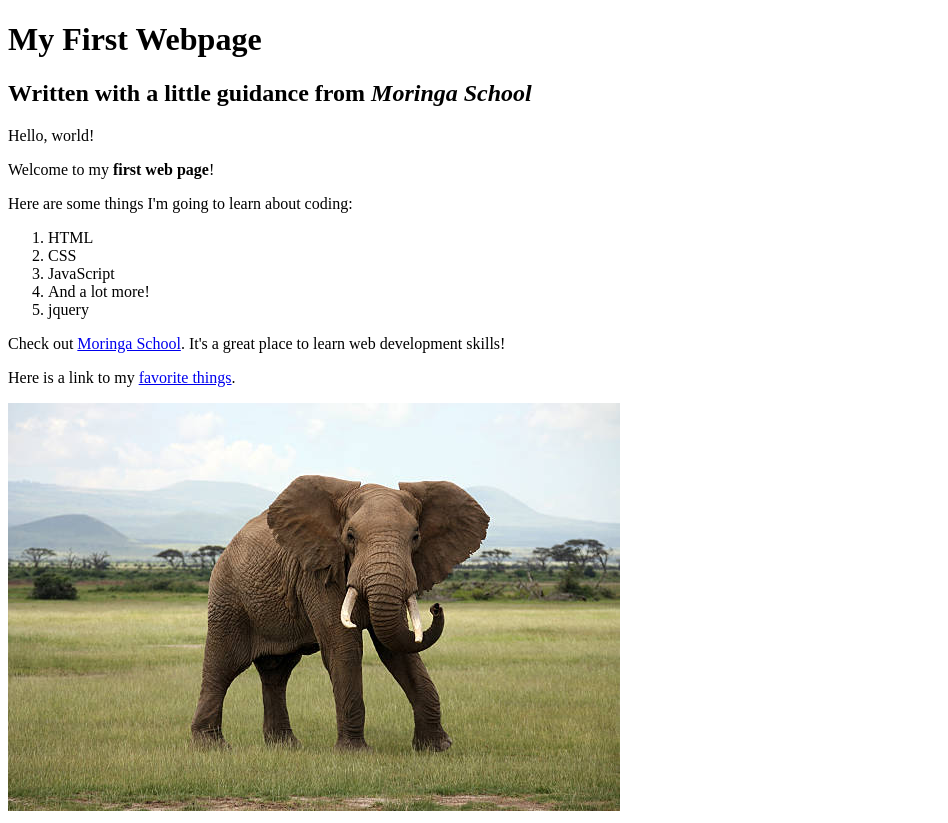
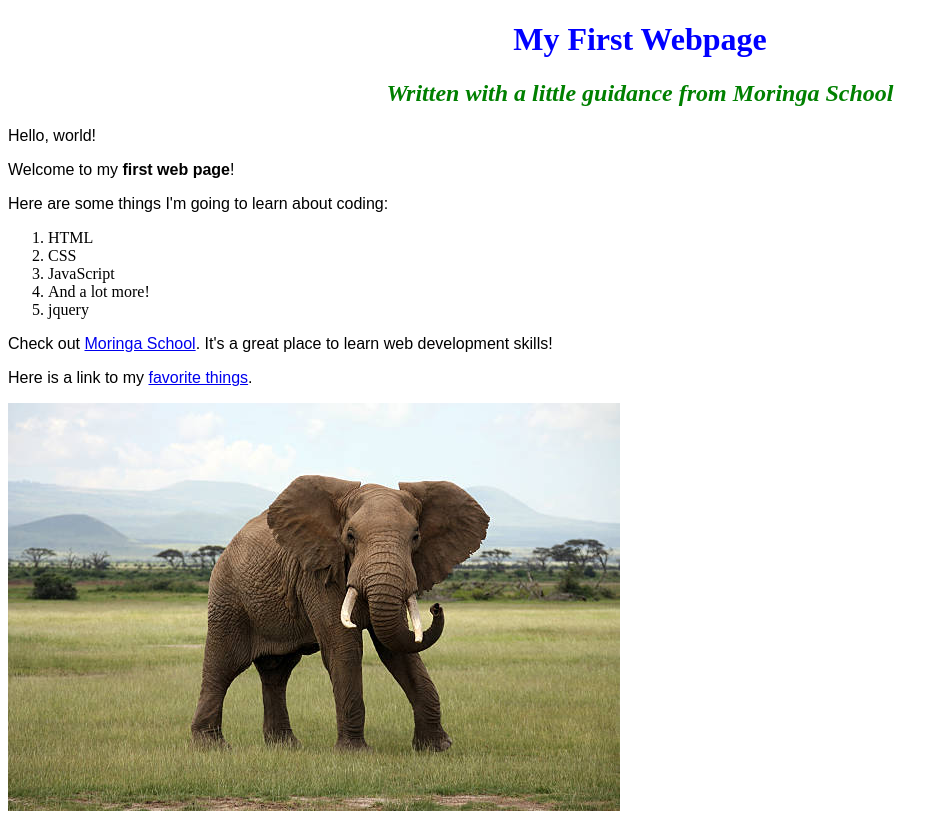
Before and after one commit to yussufAhmed12/fast-web-page, a plain HTML site: page index.html in a window 1280 px wide. Shown: the whole page, without its empty margins (0-948 px from the left). Drawn offline with Linux system fonts and the light colour scheme.

Commit message:
change my-first-webpage.html to index.html

```diff
--- /dev/null
+++ b/index.css
@@ -0,0 +1,15 @@
+h1 {
+	color: blue;
+	text-align: center;
+  }
+  h2 {
+	color: green;
+	font-style: italic;
+	text-align: center;
+  }
+  p {
+	font-family: sans-serif;
+  }
+  ul {
+	line-height: 40px;
+  }
--- a/my-first-webpage.html
+++ b/index.html
@@ -2,6 +2,7 @@
 <html>
   <head>
     <title>My first webpage!</title>
+	<link rel="stylesheet" type="text/css" href="index.css">
   </head>
   <body>
 	<h1>My First Webpage</h1>
```
